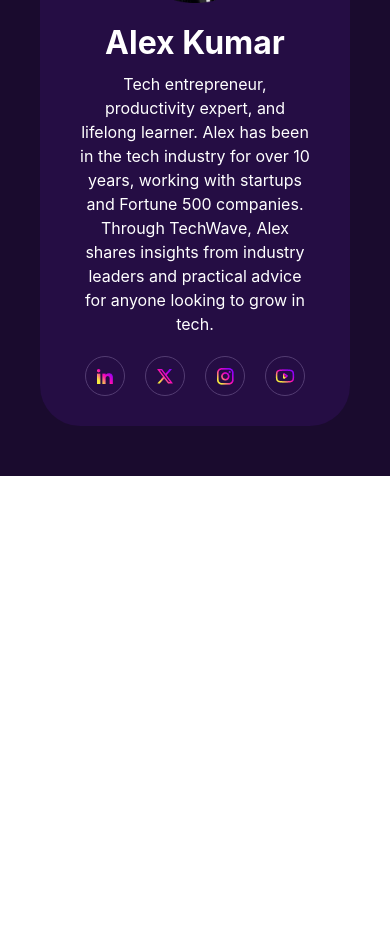
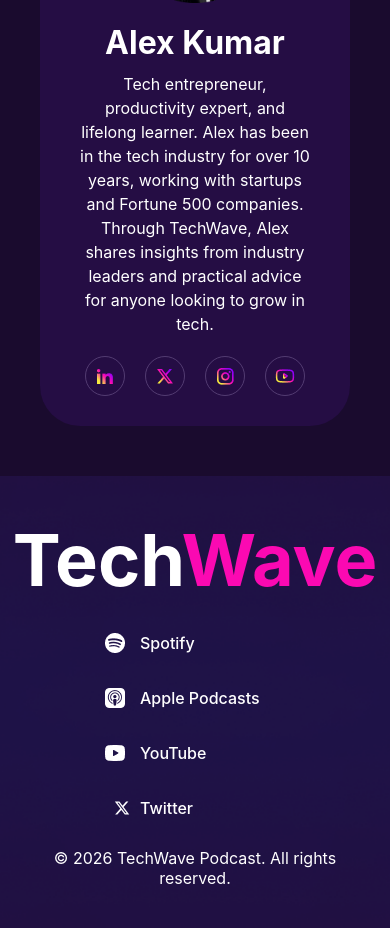
Before and after one commit to 0MarufHasan0/A02-Techwave, a plain HTML site: page index.html in a window 390 px wide. Shown: the part 5589-6517 px from the top of the page. Before the commit the page ends 6065 px from the top, so only its background shows below. Drawn offline with Linux system fonts and the light colour scheme.

Commit message:
footer added

```diff
--- a/index.html
+++ b/index.html
@@ -228,7 +228,42 @@
 
           </section>
     </main>
-    <footer></footer>
+    <!-- Footer -->
+    <footer class="footer-bg">
+      <div class="footer-contain">
+          <h1>Tech<span class="logo-text">Wave</span></h1>
+          <div class="footer-socail">
+             <div class="footer-items">
+            <img src="./assets/spotify.png" alt="spotify"><span class="footer-item-text">Spotify</span>
+            </div>
+
+             <div class="footer-items">
+
+            <img src="./assets/apple-podcast.png" alt="apple-podcast"><span class="footer-item-text">Apple Podcasts</span>
+
+            </div>
+            <div class="footer-items">
+                 <img src="./assets/youtube-podcast.png" alt="youtube-podcast">
+                 <span class="footer-item-text">YouTube</span>
+                </div>
+            <div class="footer-items">
+               <span><i class="fa-brands fa-x-twitter"></i></span>
+
+                <span class="footer-item-text">Twitter</span>
+
+            </div>
+          </div>
+
+
+        </div>
+
+
+            <p class="copyright">
+                © 2026 TechWave Podcast. All rights reserved.
+            </p>
+
+
+    </footer>
 
 </body>
 </html>
--- a/style/style.css
+++ b/style/style.css
@@ -453,7 +453,66 @@
 }
 
 
+/* Footer */
 
+.footer-bg{
+    background: url("../assets/footer-bg.png");
+   background-position: center;
+   background-repeat: no-repeat;
+   background-size: cover;
+   max-width: 1600px;
+   padding: 130px;
+
+
+
+}
+
+.footer-contain{
+    /* display: flex;
+    flex-direction: column;
+    justify-content: center;
+    align-items: center; */
+    text-align: center;
+    padding-bottom: 70PX;
+}
+.footer-contain h1{
+
+    color: #FFFFFF;
+    font-size: 5.5rem;
+}
+
+.footer-socail{
+    display: flex;
+    justify-content: center;
+    align-items: center;
+    gap: 90px;
+
+
+
+}
+.footer-items{
+    display: flex;
+    justify-content: center;
+    align-items: center;
+    gap: 13px;
+    padding-top: 30px;
+
+
+
+}
+.footer-item-text{
+    color: #FFFFFF;
+    font-size: 1rem;
+    font-weight: 500;
+}
+
+.copyright{
+    font-size: 1rem;
+    font-weight: 400;
+    color: #FFFFFF;
+    display: block;
+    text-align: center;
+}
 
 
 
@@ -593,4 +652,32 @@
        justify-content: center;
     }
 
+    /* footer */
+    .footer-bg{
+
+        justify-items: center;
+        padding: 40px;
+    }
+    .footer-contain{
+       padding-bottom: 30px;
+
+    }
+    .footer-contain h1{
+        font-size: 4.5rem;
+    }
+    .footer-socail{
+        flex-direction: column;
+        align-items: center;
+        gap: 5px;
+        width: 100%;
+    }
+    .footer-items{
+        justify-content: flex-start;
+       min-width: 180px;
+       gap: 15px;
+
+
+    }
+
+
 }
```
